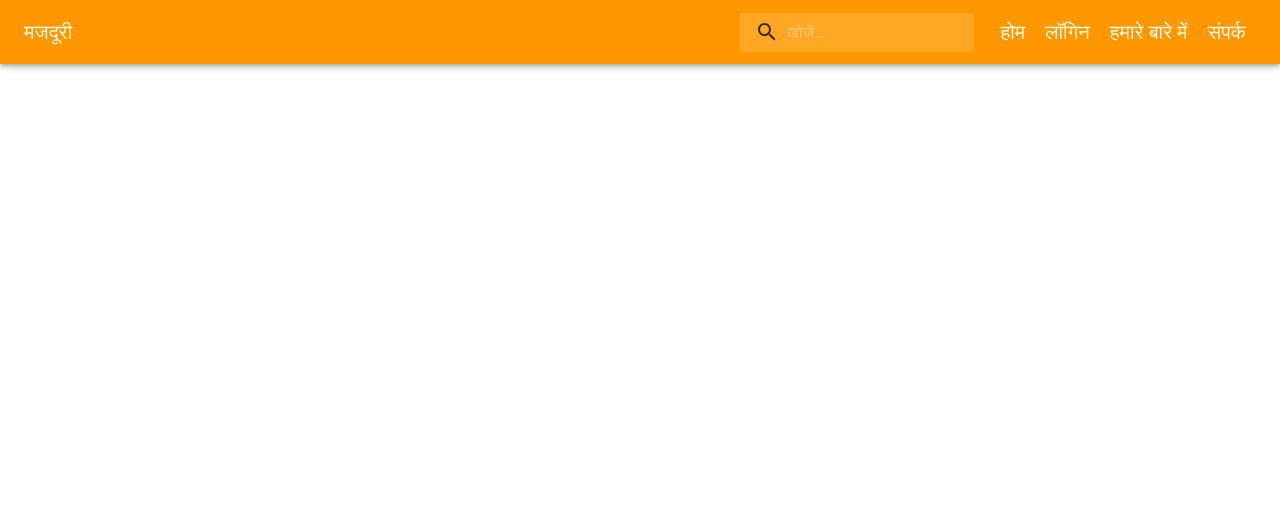
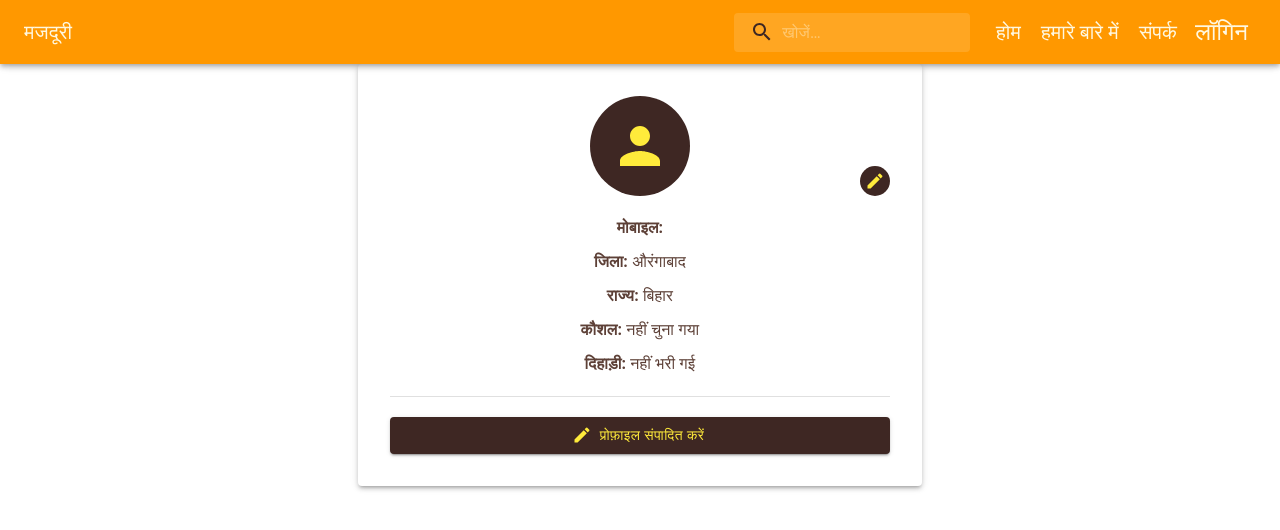
Before and after one commit to nagvanshi9275/majdoori2, a React (Vite) app: page /profile in a window 1280 px wide. Shown: the top 530 px of the page. Built offline with nearby package versions, Linux system fonts and the light colour scheme.

Commit message:
added the frontend of profile section

```diff
--- a/src/App.jsx
+++ b/src/App.jsx
@@ -40,6 +40,8 @@ import Getjobs  from "./Getjobs";
 
 import Talent from "./Talent";
 
+import Profile from "./Profile";
+
 function App() {
   const [count, setCount] = useState(0);
 
@@ -56,12 +58,15 @@ function App() {
   const[jobnaam, setjobnaam] = useState("")
 
 
+  const[profile, setprofile] = useState(false);
+
+
   return (
     <Router>
-      <Navbar />
+      <Navbar profile={profile} />
       <Routes>
 
-        <Route path="/register*" element={<Form setusername={setusername} setmob={setmob}/>} />
+        <Route path="/register*" element={<Form setusername={setusername} setmob={setmob} setprofile={setprofile}/>} />
 
 
         <Route path="/form" element={<Form setusername={setusername} />} />
@@ -89,6 +94,10 @@ function App() {
 
 <Route path="/findtalent" element={<Talent mob={mob} title={title}/>}/>
 
+
+<Route path="/profile" element={<Profile username={username} mob={mob} />}/>
+
+
       </Routes>
 
 
--- a/src/Form.jsx
+++ b/src/Form.jsx
@@ -3,7 +3,7 @@ import { Route, Routes, useNavigate } from "react-router-dom";
 import Signup3 from "./Signup3";
 import Login from "./Login";
 
-export default function Form({setusername, setmob}) {
+export default function Form({setusername, setmob, setprofile}) {
     const [login, setLogin] = React.useState(true);
     const [signup, setSignup] = React.useState(false);
     const navigate = useNavigate();
@@ -30,8 +30,8 @@ export default function Form({setusername, setmob}) {
     return (
         <div style={{ textAlign: "center", marginTop: "10px" }}>
             <Routes>
-                <Route path="/" element={<Signup3 setusername={setusername} setmob={setmob}/>} />
-                <Route path="/login" element={<Login  setusername={setusername} setmob={setmob}/>} />
+                <Route path="/" element={<Signup3 setusername={setusername} setmob={setmob} setprofile={setprofile}/>} />
+                <Route path="/login" element={<Login  setusername={setusername} setmob={setmob} setprofile={setprofile}/>} />
             </Routes>
 
             {signup && (
--- a/src/Login.jsx
+++ b/src/Login.jsx
@@ -7,7 +7,7 @@ import { TextField, Button, Grid, Box, Typography } from "@mui/material";
 import { useNavigate } from "react-router-dom";
 
 
-export default function Login({setusername, setmob}) {
+export default function Login({setusername, setmob, setprofile}) {
   const [phone, setPhone] = useState(""); // State for phone number
   const [password, setPassword] = useState(""); // State for password
 
@@ -36,6 +36,8 @@ export default function Login({setusername, setmob}) {
     setusername(data.name)
 
     setmob(data.phone)
+
+    setprofile(true)
 
     navigate('/')
 
--- a/src/Navbar.jsx
+++ b/src/Navbar.jsx
@@ -1,5 +1,3 @@
-
-
 
 import React, { useState } from 'react';
 import { Link } from 'react-router-dom';
@@ -10,6 +8,7 @@ import Typography from '@mui/material/Typography';
 import InputBase from '@mui/material/InputBase';
 import MenuIcon from '@mui/icons-material/Menu';
 import SearchIcon from '@mui/icons-material/Search';
+import AccountCircle from '@mui/icons-material/AccountCircle'; // Import profile icon
 import { styled, alpha } from '@mui/material/styles';
 import Drawer from '@mui/material/Drawer';
 import List from '@mui/material/List';
@@ -57,27 +56,19 @@ const StyledInputBase = styled(InputBase)(({ theme }) => ({
   },
 }));
 
-export default function Navbar() {
+export default function Navbar({ profile }) {
   const [drawerOpen, setDrawerOpen] = useState(false);
   const isMobile = useMediaQuery('(max-width:600px)');
 
   // Update menu items
   const menuItems = [
     { text: 'होम', path: '/' },
-    { text: 'लॉगिन', path: '/register' },
     { text: 'हमारे बारे में', path: '/about' },
     { text: 'संपर्क', path: '/contact' },
   ];
 
   const toggleDrawer = (open) => (event) => {
-    // Prevent drawer from closing if click event originates from the input field
-    if (
-      event.type === 'keydown' &&
-      (event.key === 'Tab' || event.key === 'Shift')
-    ) {
-      return;
-    }
-    if (event.type === 'click' && event.target.closest('.MuiInputBase-root')) {
+    if (event.type === 'keydown' && (event.key === 'Tab' || event.key === 'Shift')) {
       return;
     }
     setDrawerOpen(open);
@@ -113,6 +104,16 @@ export default function Navbar() {
             <ListItemText primary={item.text} />
           </ListItem>
         ))}
+        <ListItem
+          button
+          component={Link}
+          to={profile ? '/profile' : '/register'} // Link to profile if logged in, else login
+          sx={{ backgroundColor: '#FFF', color: '#000' }}
+        >
+          <ListItemText
+            primary={profile ? <AccountCircle sx={{ color: '#000' }} /> : 'लॉगिन'}
+          />
+        </ListItem>
       </List>
     </Box>
   );
@@ -168,6 +169,13 @@ export default function Navbar() {
                   {item.text}
                 </Typography>
               ))}
+              <IconButton
+                component={Link}
+                to={profile ? '/profile' : '/register'}
+                sx={{ color: '#FFF8E1' }} // Cream color for profile/login button
+              >
+                {profile ? <AccountCircle /> : 'लॉगिन'}
+              </IconButton>
             </>
           )}
         </Toolbar>
--- /dev/null
+++ b/src/Profile.jsx
@@ -0,0 +1,269 @@
+
+import React, { useState } from "react";
+import {
+  Avatar,
+  Box,
+  Button,
+  Typography,
+  Divider,
+  Paper,
+  TextField,
+  Grid,
+  Select,
+  MenuItem,
+  InputLabel,
+  FormControl,
+} from "@mui/material";
+import EditIcon from "@mui/icons-material/Edit";
+import SaveIcon from "@mui/icons-material/Save";
+import PersonIcon from "@mui/icons-material/Person";
+import { styled } from "@mui/material/styles";
+
+const ProfileContainer = styled(Paper)(({ theme }) => ({
+  padding: theme.spacing(4),
+  margin: "40px auto",
+  maxWidth: 500,
+  backgroundColor: theme.palette.background.paper,
+  color: "#3E2723",
+}));
+
+const AvatarContainer = styled(Box)({
+  display: "flex",
+  justifyContent: "center",
+  marginBottom: "20px",
+  position: "relative",
+});
+
+const AvatarInput = styled("input")({
+  display: "none",
+});
+
+const AvatarOverlay = styled("div")({
+  position: "absolute",
+  bottom: 0,
+  right: 0,
+  backgroundColor: "#3E2723",
+  borderRadius: "50%",
+  width: "30px",
+  height: "30px",
+  display: "flex",
+  justifyContent: "center",
+  alignItems: "center",
+  cursor: "pointer",
+});
+
+const ButtonContainer = styled(Box)({
+  display: "flex",
+  justifyContent: "space-between",
+  marginTop: "20px",
+});
+
+export default function Profile({ username, mob }) {
+  const initialData = {
+    phone: mob,
+    name: "राम सिंह",
+    district: "औरंगाबाद",
+    state: "बिहार",
+    skill: "",
+    dihari: "",
+  };
+
+  const [userData, setUserData] = useState(initialData);
+  const [editMode, setEditMode] = useState(false);
+  const [profileImage, setProfileImage] = useState(null); // Store profile image
+
+  const handleChange = (e) => {
+    const { name, value } = e.target;
+    setUserData((prevData) => ({
+      ...prevData,
+      [name]: value,
+    }));
+  };
+
+  const toggleEditMode = () => {
+    setEditMode(!editMode);
+  };
+
+  async function saveChanges() {
+    toggleEditMode();
+
+    try {
+      const response = await fetch("https://backend-tkha.onrender.com/api/users/profile", {
+        method: "POST",
+        headers: {
+          "Content-Type": "application/json",
+        },
+        body: JSON.stringify({
+          phone: userData.phone,
+          District: userData.district,
+          state: userData.state,
+          skills: userData.skill,
+          Dihari: userData.dihari,
+          Name: userData.name,
+          profilepic: profileImage,
+        }),
+      });
+
+      const data = await response.json();
+
+      if (response.ok) {
+        console.log("ye rhaa data", data);
+      }
+    } catch (error) {
+      console.log(error.message);
+    }
+
+
+
+
+   console.log(userData)
+
+   // console.log(profileImage)
+
+
+  }
+
+  // Handle profile image upload
+  const handleImageUpload = (e) => {
+    const file = e.target.files[0];
+    if (file) {
+      const reader = new FileReader();
+      reader.onloadend = () => {
+        setProfileImage(reader.result);
+      };
+      reader.readAsDataURL(file);
+    }
+  };
+
+  return (
+    <ProfileContainer elevation={3}>
+      <AvatarContainer>
+        <Avatar sx={{ width: 100, height: 100, backgroundColor: "#3E2723" }} src={profileImage}>
+          {!profileImage && <PersonIcon sx={{ fontSize: 60, color: "#FFEB3B" }} />}
+        </Avatar>
+        <label htmlFor="avatar-upload">
+          <AvatarInput
+            id="avatar-upload"
+            type="file"
+            accept="image/*"
+            onChange={handleImageUpload}
+          />
+          <AvatarOverlay>
+            <EditIcon sx={{ color: "#FFEB3B", fontSize: 20 }} />
+          </AvatarOverlay>
+        </label>
+      </AvatarContainer>
+
+      <Typography variant="h5" align="center" sx={{ fontWeight: "bold" }}>
+        {username}
+      </Typography>
+
+      {editMode ? (
+        <Box component="form" sx={{ mt: 2 }}>
+          <Grid container spacing={2}>
+            <Grid item xs={12}>
+              <TextField
+                fullWidth
+                label="मोबाइल नंबर"
+                name="phone"
+                value={userData.phone}
+                onChange={handleChange}
+                variant="outlined"
+                InputLabelProps={{ shrink: true }}
+              />
+            </Grid>
+            <Grid item xs={12}>
+              <TextField
+                fullWidth
+                label="जिला"
+                name="district"
+                value={userData.district}
+                onChange={handleChange}
+                variant="outlined"
+                InputLabelProps={{ shrink: true }}
+              />
+            </Grid>
+            <Grid item xs={12}>
+              <TextField
+                fullWidth
+                label="राज्य"
+                name="state"
+                value={userData.state}
+                onChange={handleChange}
+                variant="outlined"
+                InputLabelProps={{ shrink: true }}
+              />
+            </Grid>
+            <Grid item xs={12}>
+              <FormControl fullWidth variant="outlined">
+                <InputLabel>कौशल</InputLabel>
+                <Select
+                  label="कौशल"
+                  name="skill"
+                  value={userData.skill}
+                  onChange={handleChange}
+                  inputProps={{ "aria-label": "कौशल" }}
+                >
+                  <MenuItem value="राजमिश्री">राजमिश्री</MenuItem>
+                  <MenuItem value="प्लंबर">प्लंबर</MenuItem>
+                  <MenuItem value="इलेक्ट्रिशियन">इलेक्ट्रिशियन</MenuItem>
+                  <MenuItem value="बधाई">बधाई</MenuItem>
+                </Select>
+              </FormControl>
+            </Grid>
+            <Grid item xs={12}>
+              <TextField
+                fullWidth
+                label="दिहाड़ी"
+                name="dihari"
+                value={userData.dihari}
+                onChange={handleChange}
+                variant="outlined"
+                InputLabelProps={{ shrink: true }}
+              />
+            </Grid>
+          </Grid>
+          <Button
+            variant="contained"
+            startIcon={<SaveIcon />}
+            sx={{ mt: 2, width: "100%", backgroundColor: "#FF5722", color: "#FFF" }}
+            onClick={saveChanges}
+          >
+            प्रोफ़ाइल सहेजें
+          </Button>
+        </Box>
+      ) : (
+        <Box sx={{ mt: 2 }}>
+          <Typography variant="body1" align="center" sx={{ color: "#5D4037" }}>
+            <strong>मोबाइल:</strong> {userData.phone}
+          </Typography>
+          <Typography variant="body1" align="center" sx={{ color: "#5D4037", marginTop: "10px" }}>
+            <strong>जिला:</strong> {userData.district}
+          </Typography>
+          <Typography variant="body1" align="center" sx={{ color: "#5D4037", marginTop: "10px" }}>
+            <strong>राज्य:</strong> {userData.state}
+          </Typography>
+          <Typography variant="body1" align="center" sx={{ color: "#5D4037", marginTop: "10px" }}>
+            <strong>कौशल:</strong> {userData.skill || "नहीं चुना गया"}
+          </Typography>
+          <Typography variant="body1" align="center" sx={{ color: "#5D4037", marginTop: "10px" }}>
+            <strong>दिहाड़ी:</strong> {userData.dihari || "नहीं भरी गई"}
+          </Typography>
+        </Box>
+      )}
+
+      <Divider sx={{ margin: "20px 0" }} />
+
+      <ButtonContainer>
+        <Button
+          variant="contained"
+          startIcon={<EditIcon />}
+          sx={{ width: "100%", backgroundColor: "#3E2723", color: "#FFEB3B" }}
+          onClick={toggleEditMode}
+        >
+          {editMode ? "रद्द करें" : "प्रोफ़ाइल संपादित करें"}
+        </Button>
+      </ButtonContainer>
+    </ProfileContainer>
+  );
+}
--- a/src/Signup3.jsx
+++ b/src/Signup3.jsx
@@ -2,7 +2,7 @@ import React, { useState } from "react";
 import { TextField, Button, Grid, Box, Typography } from "@mui/material";
 import { useNavigate } from "react-router-dom"; // Import useNavigate from React Router
 
-export default function Signup3({setusername, setmob}) {
+export default function Signup3({setusername, setmob, setprofile}) {
   const navigate = useNavigate(); // Initialize useNavigate hook
 
   const [name, setName] = useState(""); // Initialize state with empty string
@@ -36,6 +36,8 @@ export default function Signup3({setusername, setmob}) {
        setusername(data.name)
 
        setmob(data.phone)
+
+       setprofile(true)
 
        navigate('/')
 
```
